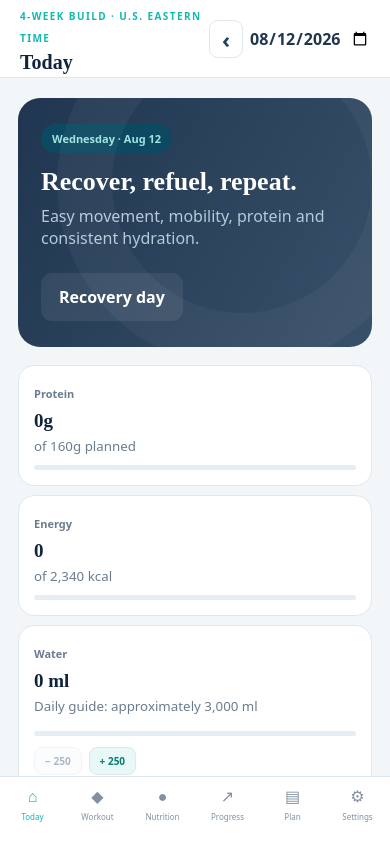
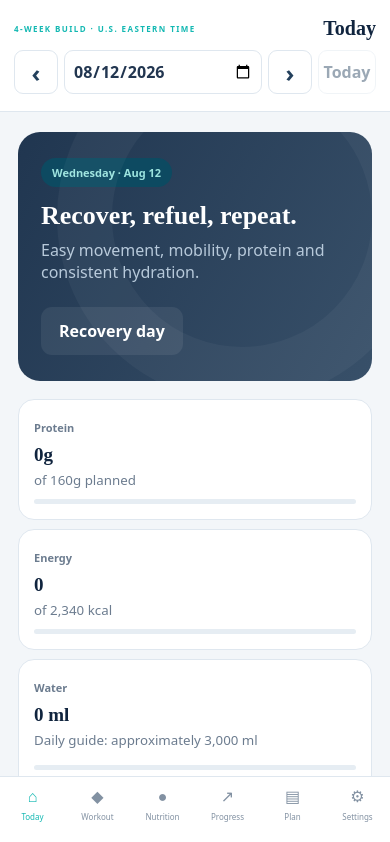
Before and after one commit to ginny-123/fitnessMIT, a React (Vite) app: page / in a window 390 px wide. Shown: the top 842 px of the page. Built offline with nearby package versions, Linux system fonts and the light colour scheme.

Commit message:
Improve mobile date navigation and allow future dates

```diff
--- a/src/App.tsx
+++ b/src/App.tsx
@@ -78,7 +78,7 @@ function App(){
       <div className="privacy"><b>Private by design</b><small>Your records stay on this device.</small></div>
     </aside>
     <main>
-      <header><div><span className="eyebrow">4-WEEK BUILD · U.S. EASTERN TIME</span><h1>{labels[view]}</h1></div><div className="header-actions"><div className="date-navigation"><button aria-label="Previous day" onClick={()=>changeDate(shiftDate(date,-1))}>‹</button><label className="date-picker"><span>Workout date · EST/EDT</span><input type="date" value={date} max={easternDate()} onChange={e=>changeDate(e.target.value)}/></label><button className="today-button" onClick={()=>changeDate(easternDate())} disabled={date===easternDate()}>Today</button></div><span className="avatar">M</span></div></header>
+      <header><div className="header-title"><span className="eyebrow">4-WEEK BUILD · U.S. EASTERN TIME</span><h1>{labels[view]}</h1></div><div className="header-actions"><div className="date-navigation"><button aria-label="Previous day" title="Previous day" onClick={()=>changeDate(shiftDate(date,-1))}>‹</button><label className="date-picker"><span>Workout date · EST/EDT</span><input aria-label="Select workout date" type="date" value={date} onChange={e=>changeDate(e.target.value)}/></label><button aria-label="Next day" title="Next day" onClick={()=>changeDate(shiftDate(date,1))}>›</button><button className="today-button" onClick={()=>changeDate(easternDate())} disabled={date===easternDate()}>Today</button></div><span className="avatar">M</span></div></header>
       {view==='today'&&<Today date={date} day={day} workout={workout} meals={meals} consumed={consumed} mealTotals={mealTotals} water={nutrition?.water||0} onWorkout={openWorkout} onMeal={toggleMeal} completedMeals={completedMeals} onWater={updateWater}/>}
       {view==='workout'&&(displayedWorkout?<WorkoutView key={`${date}-${displayedWorkout.id}`} date={date} workout={displayedWorkout} store={store} setStore={setStore} onDone={()=>{setToast('Workout saved');setView('today');setActiveWorkout(null)}}/>:<NoWorkout date={date} onPrevious={()=>changeDate(shiftDate(date,-1))}/>)}
       {view==='nutrition'&&<Nutrition date={date} meals={meals} completed={completedMeals} onMeal={toggleMeal} onChooseMeal={chooseMeal} consumed={consumed} total={mealTotals} water={nutrition?.water||0} onWater={updateWater}/>}
--- a/src/date-navigation.css
+++ b/src/date-navigation.css
@@ -1 +1 @@
-.date-navigation{display:flex;align-items:center;gap:8px}.date-navigation>button{border:1px solid var(--line);background:#fff;color:#23405c;border-radius:9px;height:38px;padding:0 11px;font-weight:700}.date-navigation>button:first-child{font-size:22px;width:38px;padding:0}.date-navigation>button:disabled{opacity:.45;cursor:default}.past-session-note{margin:0 0 16px;padding:11px 14px;border:1px solid #b9deda;background:#edf9f8;color:#236b68;border-radius:11px;font-size:12px}.no-workout{text-align:center;padding:50px 24px}.no-workout h2{margin:10px 0}.no-workout .primary{margin-top:12px}@media(max-width:650px){.date-navigation{gap:5px}.today-button{display:none}.date-navigation>button:first-child{width:34px}.date-picker input{max-width:122px}}
+.date-navigation{display:flex;align-items:center;gap:8px}.date-navigation>button{border:1px solid var(--line);background:#fff;color:#23405c;border-radius:9px;min-height:40px;padding:0 11px;font-weight:700}.date-navigation>button[aria-label="Previous day"],.date-navigation>button[aria-label="Next day"]{font-size:24px;width:40px;padding:0}.date-navigation>button:disabled{opacity:.45;cursor:default}.past-session-note{margin:0 0 16px;padding:11px 14px;border:1px solid #b9deda;background:#edf9f8;color:#236b68;border-radius:11px;font-size:12px}.no-workout{text-align:center;padding:50px 24px}.no-workout h2{margin:10px 0}.no-workout .primary{margin-top:12px}@media(max-width:650px){header{height:auto;min-height:112px;padding:12px 14px;display:grid;grid-template-columns:1fr}.header-title{display:flex;align-items:center;justify-content:space-between}.header-title h1{margin:0}.header-title .eyebrow{font-size:8px}.header-actions{width:100%}.date-navigation{width:100%;display:grid;grid-template-columns:44px minmax(0,1fr) 44px 58px;gap:6px}.date-navigation>button{min-height:44px;padding:0}.date-navigation>button[aria-label="Previous day"],.date-navigation>button[aria-label="Next day"]{width:44px}.date-picker{width:100%}.date-picker input{max-width:none;width:100%;height:44px;border:1px solid var(--line);border-radius:9px;padding:0 8px;background:white}.today-button{display:block}.avatar{display:none}.rest-timer{top:122px}}
```
